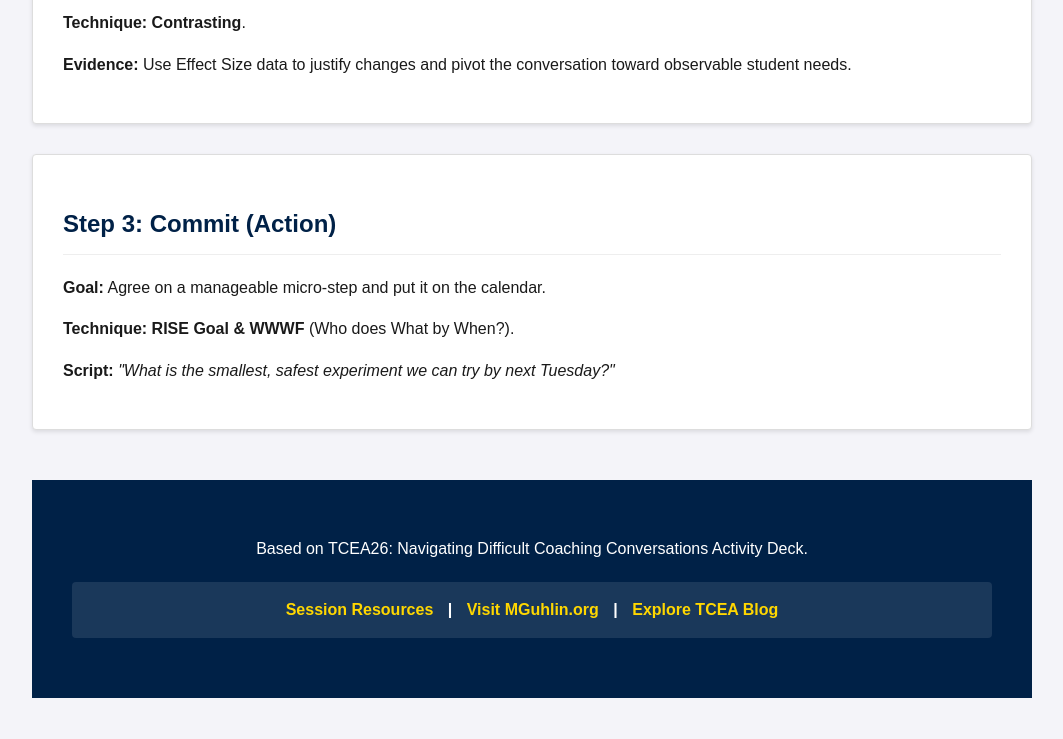
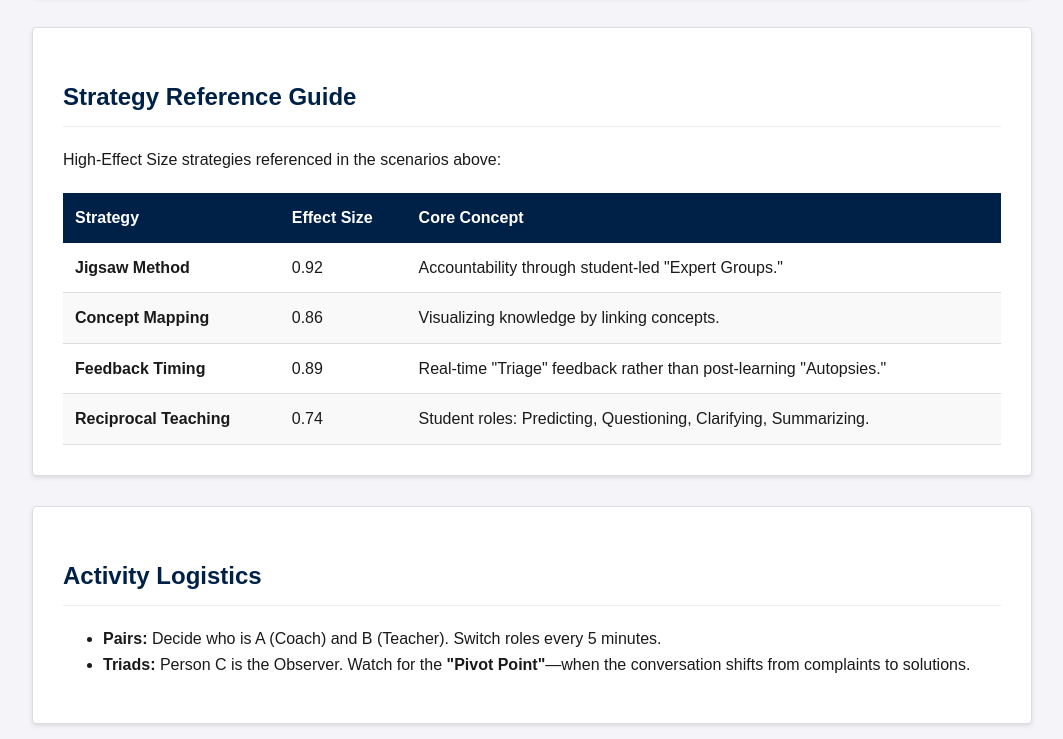
Before and after one commit to mguhlin/ndc, a plain HTML site: page index.html in a window 1280 px wide. Shown: the part 1841-2580 px from the top of the page, without its empty margins (108-1171 px from the left). Before the commit the page ends 2559 px from the top, so only its background shows below. Drawn offline with Linux system fonts and the light colour scheme.

Commit message:
Add files via upload

```diff
--- a/index.html
+++ b/index.html
@@ -12,7 +12,6 @@
             --white: #FFFFFF;
             --gold: #FFD700;
             --bg: #F4F4F9;
-            --link-blue: #0056b3;
         }
         body {
             font-family: Arial, sans-serif;
@@ -168,25 +167,6 @@
 </section>
 
 <section class="section-box">
-    <h2>Strategy Reference Guide</h2>
-    <table>
-        <thead>
-            <tr>
-                <th>Strategy</th>
-                <th>Effect Size</th>
-                <th>Core Concept</th>
-            </tr>
-        </thead>
-        <tbody>
-            <tr><td><strong>Jigsaw Method</strong></td><td>0.92</td><td>Accountability through student-led "Expert Groups."</td></tr>
-            <tr><td><strong>Concept Mapping</strong></td><td>0.86</td><td>Visualizing knowledge by linking concepts.</td></tr>
-            <tr><td><strong>Feedback Timing</strong></td><td>0.89</td><td>Real-time "Triage" feedback rather than post-learning "Autopsies."</td></tr>
-            <tr><td><strong>Reciprocal Teaching</strong></td><td>0.74</td><td>Student roles: Predicting, Questioning, Clarifying, Summarizing.</td></tr>
-        </tbody>
-    </table>
-</section>
-
-<section class="section-box">
     <h2>Practice Scenarios</h2>
     <button class="btn-random" onclick="showRandomScenario()">SHOW RANDOM SCENARIO</button>
     <div id="scenario-display">
@@ -218,6 +198,34 @@
     <p><strong>Goal:</strong> Agree on a manageable micro-step and put it on the calendar.</p>
     <p><strong>Technique: RISE Goal & WWWF</strong> (Who does What by When?).</p>
     <p><strong>Script:</strong> <em>"What is the smallest, safest experiment we can try by next Tuesday?"</em></p>
+</section>
+
+<section class="section-box">
+    <h2>Strategy Reference Guide</h2>
+    <p>High-Effect Size strategies referenced in the scenarios above:</p>
+    <table>
+        <thead>
+            <tr>
+                <th>Strategy</th>
+                <th>Effect Size</th>
+                <th>Core Concept</th>
+            </tr>
+        </thead>
+        <tbody>
+            <tr><td><strong>Jigsaw Method</strong></td><td>0.92</td><td>Accountability through student-led "Expert Groups."</td></tr>
+            <tr><td><strong>Concept Mapping</strong></td><td>0.86</td><td>Visualizing knowledge by linking concepts.</td></tr>
+            <tr><td><strong>Feedback Timing</strong></td><td>0.89</td><td>Real-time "Triage" feedback rather than post-learning "Autopsies."</td></tr>
+            <tr><td><strong>Reciprocal Teaching</strong></td><td>0.74</td><td>Student roles: Predicting, Questioning, Clarifying, Summarizing.</td></tr>
+        </tbody>
+    </table>
+</section>
+
+<section class="section-box">
+    <h2>Activity Logistics</h2>
+    <ul>
+        <li><strong>Pairs:</strong> Decide who is A (Coach) and B (Teacher). Switch roles every 5 minutes.</li>
+        <li><strong>Triads:</strong> Person C is the Observer. Watch for the <strong>"Pivot Point"</strong>—when the conversation shifts from complaints to solutions.</li>
+    </ul>
 </section>
 
 <footer>
```
